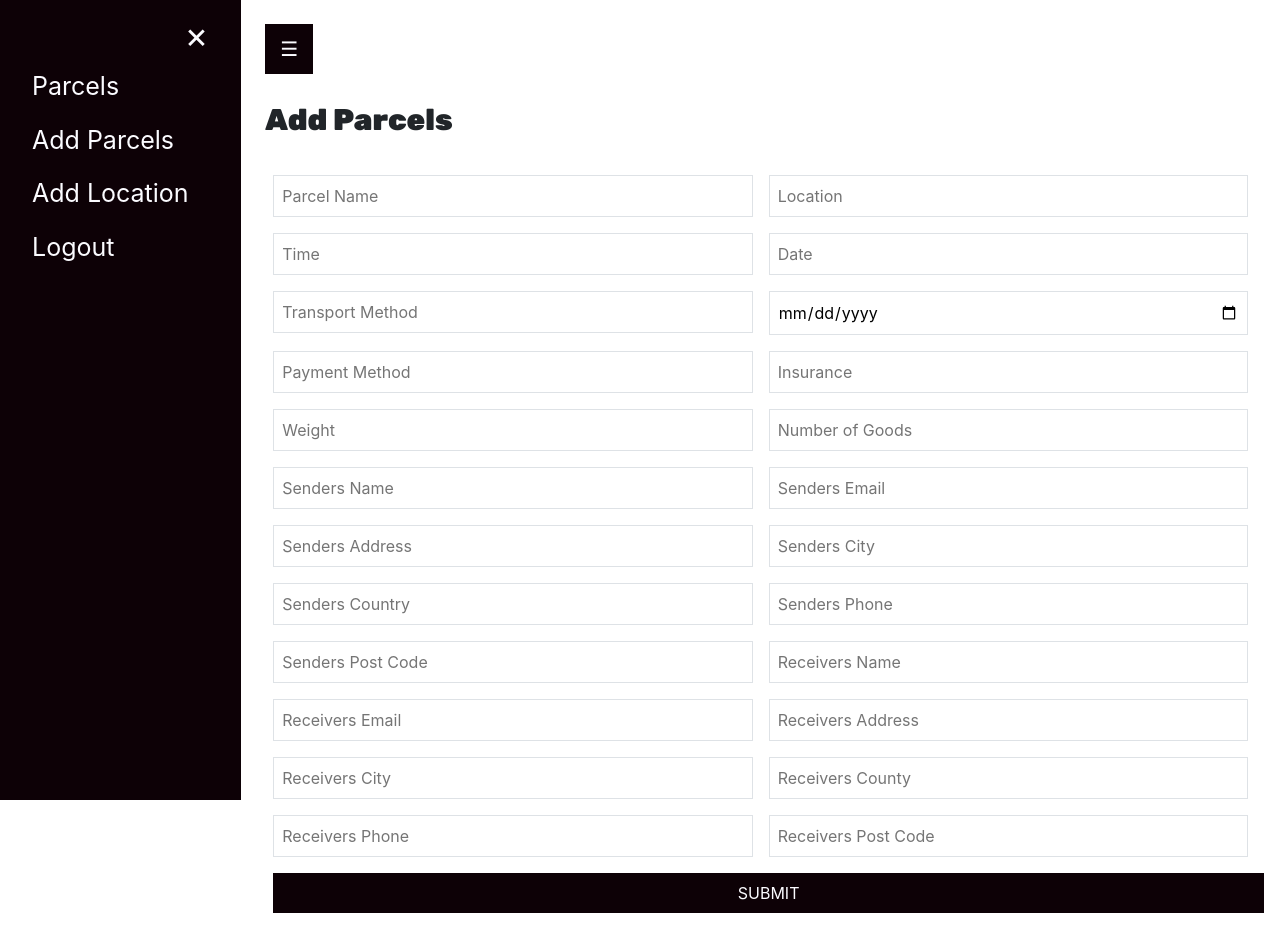
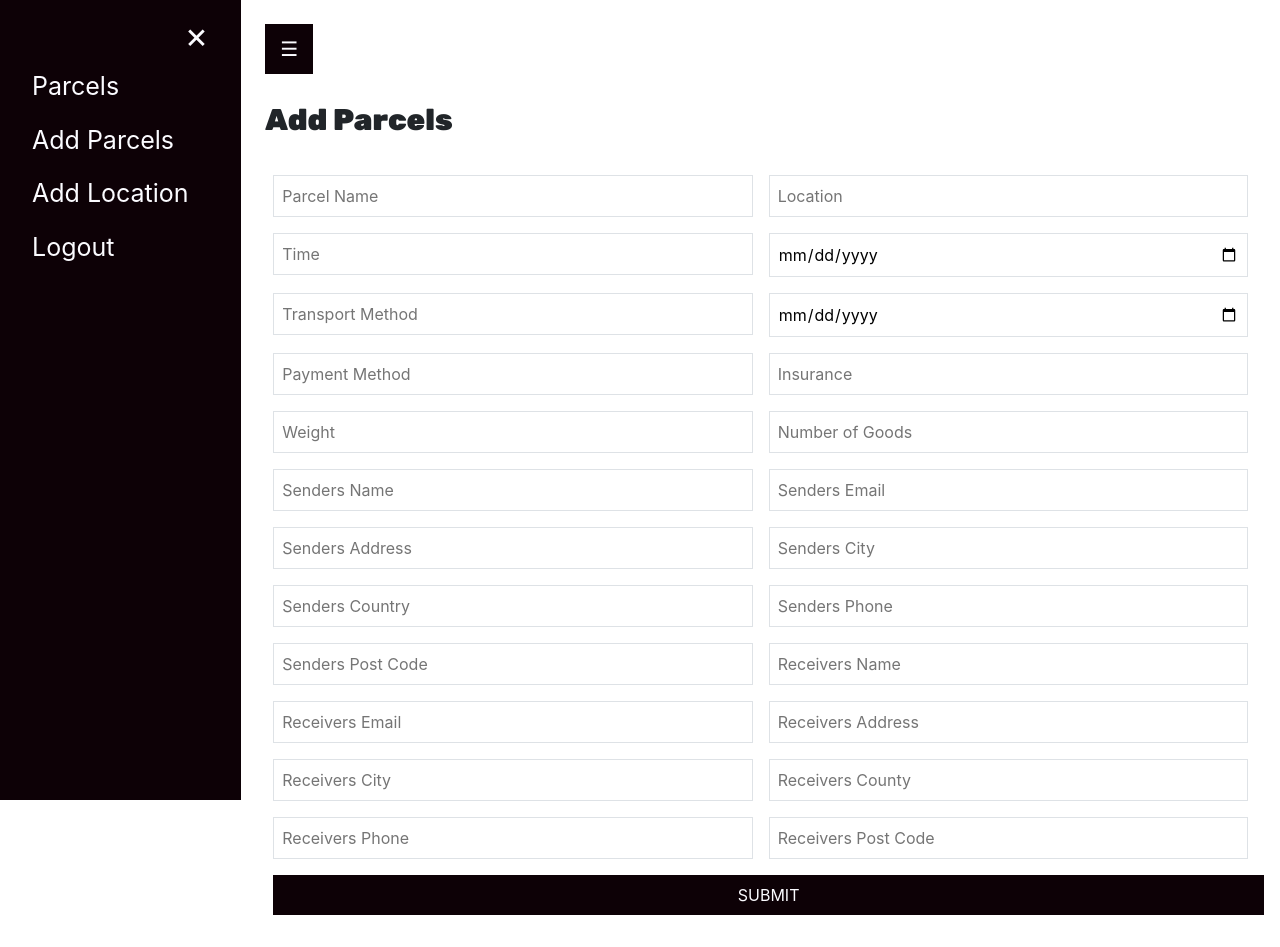
Before and after one commit to alabo-excel/courrier-services, a Nuxt app: page /admin/add-parcel in a window 1280 px wide. Built offline with nearby package versions, Linux system fonts and the light colour scheme; no server answers.

Commit message:
delivery date correction commit

```diff
--- a/pages/admin/add-parcel.vue
+++ b/pages/admin/add-parcel.vue
@@ -46,7 +46,7 @@
           </div>
           <div class="m-2 w-100">
             <input
-              type="data"
+              type="date"
               class="p-2 border"
               placeholder="Date"
               v-model="date"
@@ -330,6 +330,7 @@ export default {
         .then((res) => res.json())
         .then((result) => {
           console.log(result);
+          this.$router.push("/admin");
         });
     },
     logout() {
--- a/pages/admin/index.vue
+++ b/pages/admin/index.vue
@@ -485,6 +485,9 @@ export default {
 .flex-wrap {
   flex-wrap: wrap;
 }
+input {
+  width: 100%;
+}
 @media (max-width: 600px) {
   .sidepanel {
     width: 0px;
```
